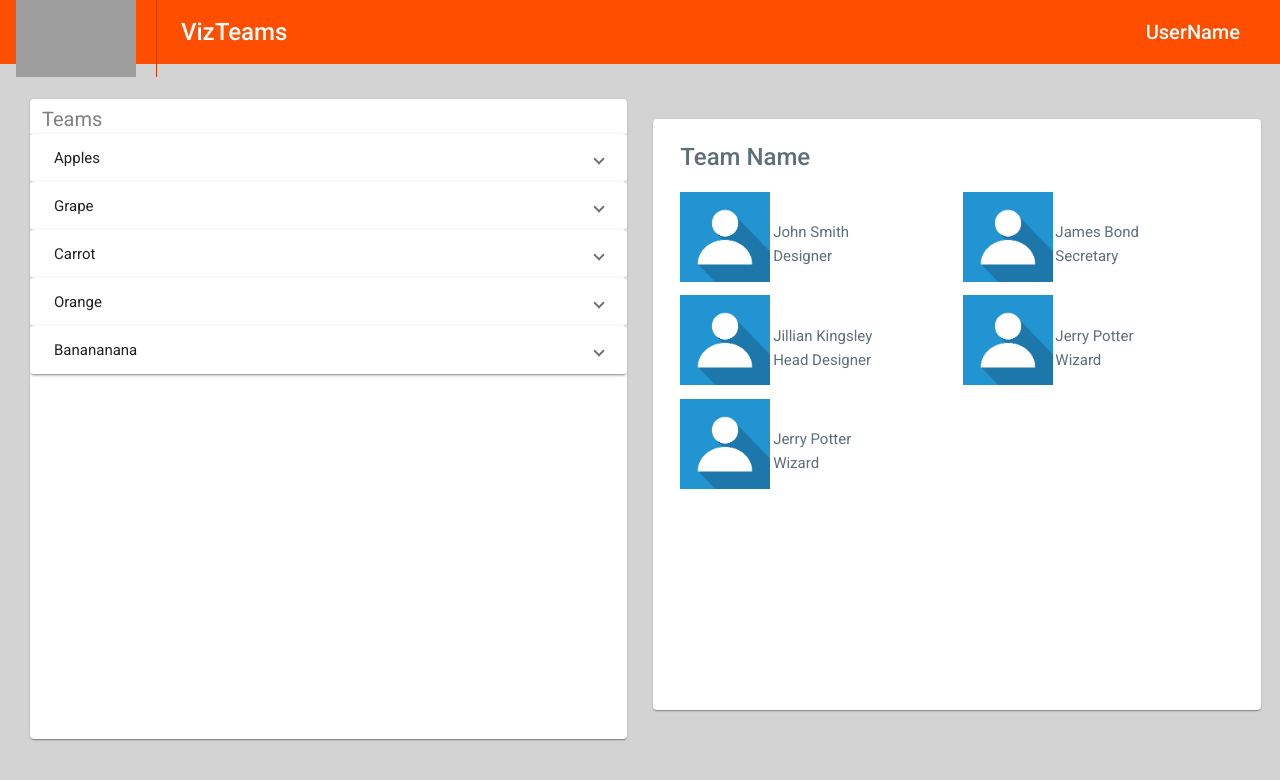
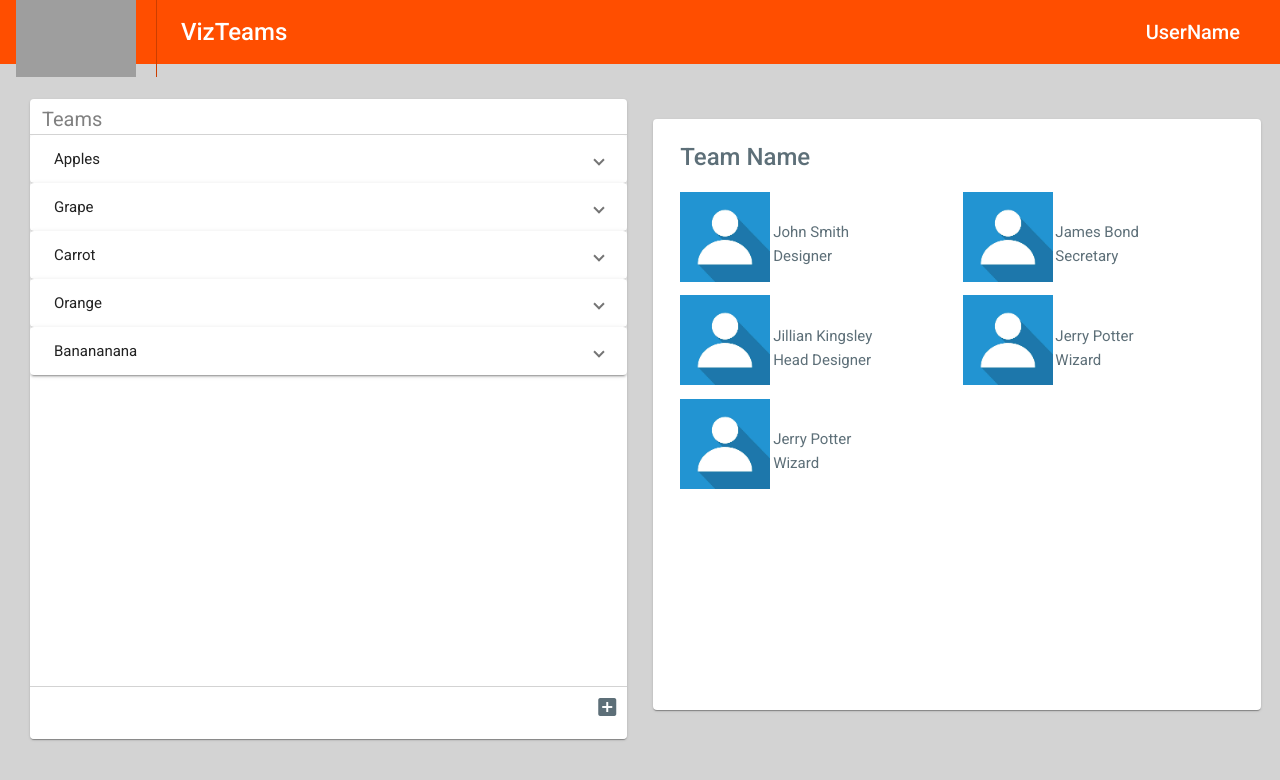
Before and after one commit to codelabsone/2020-viz-teams-tracker-front, an Angular app: page / in a window 1280 px wide. Shown: the top 780 px of the page. Built offline with nearby package versions, Linux system fonts and the light colour scheme; grey boxes are pictures that could not be loaded.

Commit message:
add card bottom button with tooltip

```diff
--- a/src/app/teams-list/teams-list.component.html
+++ b/src/app/teams-list/teams-list.component.html
@@ -1,7 +1,9 @@
-<mat-card>
-  <mat-card-header>Teams</mat-card-header>
-
-  <mat-divider></mat-divider>
+<mat-card class="team-list-container">
+  <div class="team-list-card-container">
+  <mat-card-header style="border-bottom: solid 1px lightgray;">
+    Teams
+  </mat-card-header>
+  <mat-card-content class="team-list-card-content">
   <mat-expansion-panel *ngFor="let team of teams">
     <mat-expansion-panel-header>
       <mat-panel-title>
@@ -21,6 +23,19 @@
         aria-label="Button that displays a tooltip when focused or hovered over">
     </div>
   </mat-expansion-panel>
-  <mat-card-content></mat-card-content>
+  </mat-card-content>
+    <mat-card-actions class="team-list-card-actions">
+        <span class="team-list-action-buttons">
+          <mat-icon
+          #tooltip="matTooltip"
+          matTooltip="Add Team"
+          matTooltipPosition="above"
+          matTooltipHideDelay="1000"
+          aria-label="Button that displays a tooltip that hides when scrolled out of the container"
+          class="example-button"
+          id="add_box">add_box</mat-icon>
+        </span>
+  </mat-card-actions>
+  </div>
 
 </mat-card>
--- a/src/app/teams-list/teams-list.component.scss
+++ b/src/app/teams-list/teams-list.component.scss
@@ -35,3 +35,34 @@ img {
 #addMember{
   color:  rgba(69, 90, 100, .87);
 }
+
+#add_box {
+  color:  rgba(69, 90, 100, .87);
+}
+
+.team-list-container {
+  display: flex;
+  flex-direction: column;
+}
+
+.team-list-card-container {
+  display: flex;
+  height: 100%;
+  flex-direction: column;
+}
+
+.team-list-card-content {
+  height: 100%;
+  overflow-y: auto;
+}
+
+.team-list-card-actions {
+  border-top: solid 1px lightgray;
+  height: 20px;
+  display: flex;
+  justify-content: flex-end;
+}
+
+.team-list-action-buttons {
+  margin: 0 16px;
+}
```
